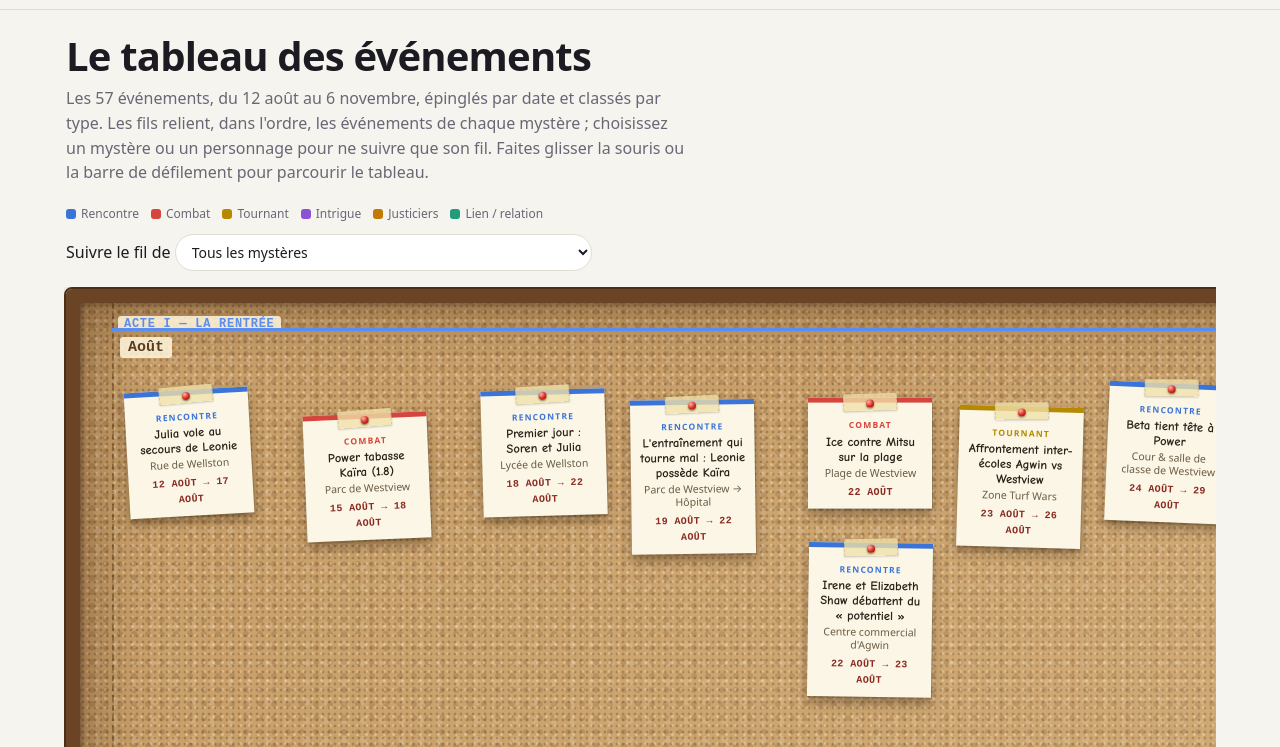
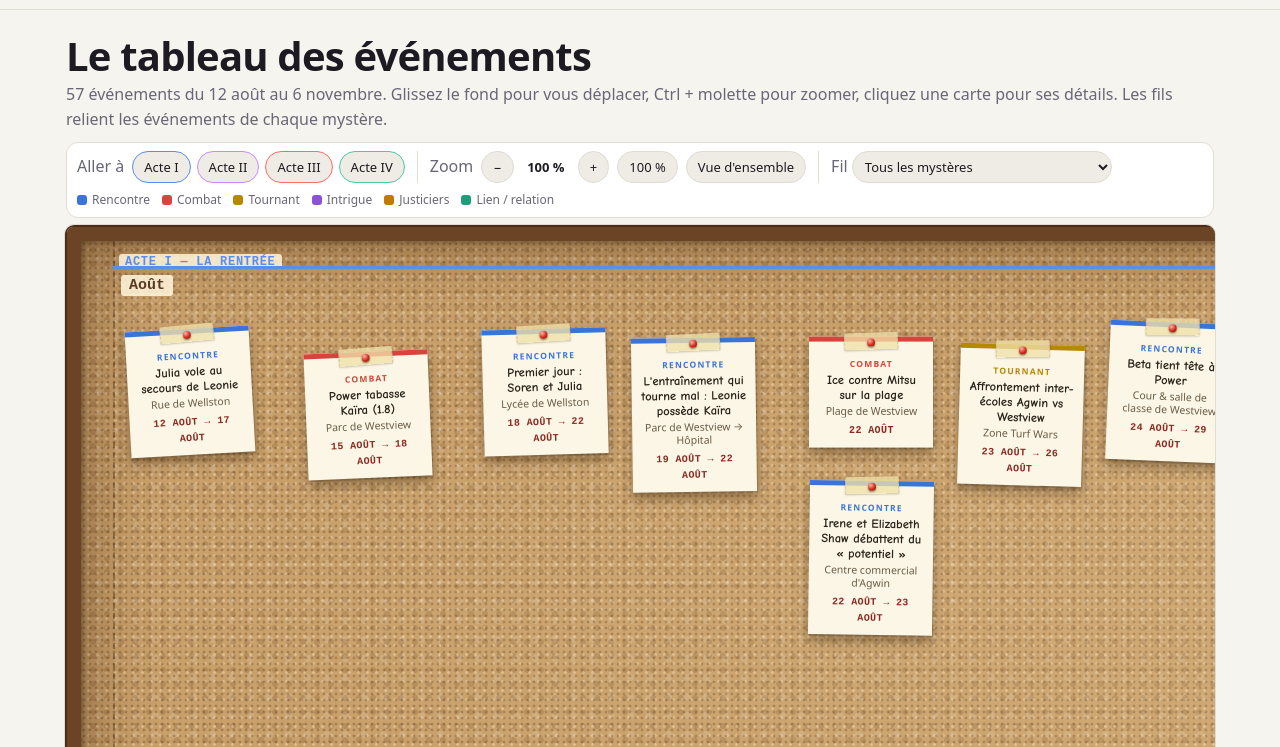
Before and after one commit to The-Night7/rp_historique_unordinary, a plain HTML site: page site/index.html in a window 1280 px wide. Both pictures are taken after a click on the link "Tableau". Shown: the part 53-800 px from the top of the page. Drawn offline with Linux system fonts and the light colour scheme.

Commit message:
Enhance event board with zoom functionality and improved navigation controls

```diff
--- a/site/app.js
+++ b/site/app.js
@@ -626,7 +626,7 @@ function boardTout() {
   let deco = "";
   [["2026-08-12", "Août"], ["2026-09-01", "Septembre"], ["2026-10-01", "Octobre"], ["2026-11-01", "Novembre"]].forEach(([d, l]) => { deco += `<div class="bd-month" style="left:${tx(d)}px"><span>${l}</span></div>`; });
   ACTS.forEach(a => { deco += `<div class="bd-actlab" style="left:${tx(a.from)}px;width:${tx(a.to) - tx(a.from)}px;border-color:${a.color}"><b style="color:${a.color}">${esc(a.name)}</b></div>`; });
-  const B = { nodes, edges: [], h: H, w: W, deco, free: true };
+  const B = { nodes, edges: [], h: H, w: W, deco, free: true, actX: ACTS.map(a => [a.name, tx(a.from), a.color]) };
   B.mystEdges = id => {
     const out = [];
     MYST.filter(m => !id || m.id === id).forEach(m => { const l = EV.filter(e => mystOf(e).includes(m)).sort((a, b) => a.d < b.d ? -1 : 1); l.forEach((e, i) => { if (i) out.push(["e" + evId(l[i - 1]), "e" + evId(e), m.short || m.t]); }); });
@@ -638,9 +638,13 @@ function boardTout() {
 function viewTableau() {
   const ppl = {}; EV.forEach(e => (e.c || []).forEach(c => ppl[c] = (ppl[c] || 0) + 1));
   const names = Object.entries(ppl).filter(([n, v]) => v >= 3).sort((a, b) => b[1] - a[1]).map(x => x[0]);
-  return `<h1>Le tableau des événements</h1><p class="lead">Les ${EV.length} événements, du 12 août au 6 novembre, épinglés par date et classés par type. Les fils relient, dans l'ordre, les événements de chaque mystère ; choisissez un mystère ou un personnage pour ne suivre que son fil. Faites glisser la souris ou la barre de défilement pour parcourir le tableau.</p>
-  <div class="legend" style="margin:0 0 10px">${[...new Set(EV.map(e => e.k))].map(k => `<span><i style="background:${ccolK(k)}"></i>${esc(klab(k))}</span>`).join("")}</div>
-  <div class="filters"><label>Suivre le fil de&nbsp;<select id="tfil"><option value="">Tous les mystères</option>${MYST.map(m => `<option value="m:${m.id}">Mystère · ${esc(m.t)}</option>`).join("")}<optgroup label="Personnages">${names.map(n => `<option value="p:${esc(n)}">${esc(n)} (${ppl[n]})</option>`).join("")}</optgroup></select></label></div>
+  return `<h1 style="margin-bottom:4px">Le tableau des événements</h1><p class="sub" style="margin:0 0 10px">${EV.length} événements du 12 août au 6 novembre. Glissez le fond pour vous déplacer, Ctrl + molette pour zoomer, cliquez une carte pour ses détails. Les fils relient les événements de chaque mystère.</p>
+  <div class="tb-bar" id="tbar">
+   <span class="sub">Aller à</span><span id="tacts"></span><span class="tb-sep"></span>
+   <span class="sub">Zoom</span><button data-z="-" title="Réduire" aria-label="Réduire">−</button><b id="tzv">100 %</b><button data-z="+" title="Agrandir" aria-label="Agrandir">+</button><button data-z="1">100 %</button><button data-z="fit">Vue d'ensemble</button><span class="tb-sep"></span>
+   <label class="sub">Fil <select id="tfil"><option value="">Tous les mystères</option>${MYST.map(m => `<option value="m:${m.id}">Mystère · ${esc(m.t)}</option>`).join("")}<optgroup label="Personnages">${names.map(n => `<option value="p:${esc(n)}">${esc(n)} (${ppl[n]})</option>`).join("")}</optgroup></select></label>
+   <span class="legend" style="margin:0">${[...new Set(EV.map(e => e.k))].map(k => `<span><i style="background:${ccolK(k)}"></i>${esc(klab(k))}</span>`).join("")}</span>
+  </div>
   <div id="tboard">${bdHTML("bd-tout", boardTout())}</div>`;
 }
 function afterTableau() {
@@ -656,6 +660,34 @@ function afterTableau() {
     const first = S.hl && [...S.hl][0], c = first && $("#bd-tout").querySelector(`[data-id="${first}"]`); if (c && c.scrollIntoView) c.scrollIntoView({ inline: "center", block: "nearest" });
   };
   bdMount("bd-tout");
+  // zoom, aller à un acte, déplacement au glissé
+  const bd = $("#bd-tout"), sc = bd && bd.closest(".bd-scroll"); if (!bd || !sc) return;
+  const B = S.B; S.zoom = 1;
+  const setZoom = (z, keepCenter) => {
+    const old = S.zoom, cx = (sc.scrollLeft + sc.clientWidth / 2) / old, cy = (sc.scrollTop + sc.clientHeight / 2) / old;
+    S.zoom = Math.max(0.15, Math.min(1.6, z));
+    bd.style.transformOrigin = "0 0"; bd.style.transform = `scale(${S.zoom})`;
+    bd.style.marginRight = (B.w * (S.zoom - 1)) + "px"; bd.style.marginBottom = (B.h * (S.zoom - 1)) + "px";
+    $("#tzv").textContent = Math.round(S.zoom * 100) + " %";
+    const avail = innerHeight - 210; sc.style.height = (B.h * S.zoom + 40 < avail) ? (B.h * S.zoom + 40) + "px" : "";
+    if (keepCenter) { sc.scrollLeft = cx * S.zoom - sc.clientWidth / 2; sc.scrollTop = cy * S.zoom - sc.clientHeight / 2; }
+  };
+  $("#tacts").innerHTML = B.actX.map(([n, x, c], i) => `<button data-x="${x}" style="border-color:${c}">${esc(n.replace(/ —.*/, ""))}</button>`).join("");
+  $("#tacts").querySelectorAll("button").forEach(b => b.onclick = () => { sc.scrollTo({ left: Math.max(0, +b.dataset.x * S.zoom - 30), behavior: "smooth" }); });
+  $("#tbar").querySelectorAll("button[data-z]").forEach(b => b.onclick = () => {
+    const z = b.dataset.z; if (z === "+") setZoom(S.zoom * 1.25, true); else if (z === "-") setZoom(S.zoom / 1.25, true);
+    else if (z === "1") setZoom(1, true); else { setZoom(Math.min(1, sc.clientWidth / B.w), false); sc.scrollLeft = 0; sc.scrollTop = 0; }
+  });
+  sc.addEventListener("wheel", e => { if (e.ctrlKey) { e.preventDefault(); setZoom(S.zoom * (e.deltaY < 0 ? 1.1 : 1 / 1.1), true); } }, { passive: false });
+  bd.addEventListener("pointerdown", e => {
+    if (e.target.closest(".bd-card") || e.button) return;
+    const sx = e.clientX, sy = e.clientY, l0 = sc.scrollLeft, t0 = sc.scrollTop; let moved = false;
+    sc.classList.add("panning");
+    const mv = ev => { if (Math.hypot(ev.clientX - sx, ev.clientY - sy) > 4) moved = true; sc.scrollLeft = l0 - (ev.clientX - sx); sc.scrollTop = t0 - (ev.clientY - sy); };
+    const up = () => { removeEventListener("pointermove", mv); removeEventListener("pointerup", up); sc.classList.remove("panning"); };
+    addEventListener("pointermove", mv); addEventListener("pointerup", up);
+  });
+  setZoom(1, false);
 }
 
 let BDI = 0;
--- a/site/style.css
+++ b/site/style.css
@@ -183,3 +183,14 @@ a.bd-open{background:#fff2c9;color:#8a2a22}
 .av-pair{display:inline-flex;gap:6px;vertical-align:middle}
 .pc .av-pair{gap:0}.pc .av-pair .av+.av{margin-left:-14px;box-shadow:0 0 0 2px var(--surface)}
 .bd-img.two{width:calc(50% - 3px)}.bd-img.two+.bd-img.two{left:calc(50% + 3px)}
+
+.bd-scroll:has(#bd-tout){height:calc(100vh - 210px);min-height:420px;max-height:none;overflow:auto;cursor:grab;border:1px solid var(--line);border-radius:10px}
+.bd-scroll.panning{cursor:grabbing;user-select:none}
+.tb-bar{display:flex;flex-wrap:wrap;gap:8px;align-items:center;margin:0 0 6px;position:sticky;top:58px;z-index:15;padding:8px 10px;background:var(--surface);border:1px solid var(--line);border-radius:12px}
+.tb-bar button{font:inherit;font-size:13px;padding:5px 11px;border-radius:999px;border:1.5px solid var(--line);background:var(--surface2);color:var(--ink);cursor:pointer}
+.tb-bar button:hover{border-color:var(--accent)}
+.tb-bar b{min-width:48px;text-align:center;font-size:13px}
+#tacts{display:inline-flex;gap:6px;flex-wrap:wrap}
+.tb-sep{flex:0 0 1px;align-self:stretch;background:var(--line);margin:0 4px}
+.tb-bar select{font:inherit;font-size:13px;padding:5px 8px;border-radius:999px;border:1.5px solid var(--line);background:var(--surface2);color:var(--ink);max-width:260px}
+.tb-bar .legend{margin-left:auto}
```
